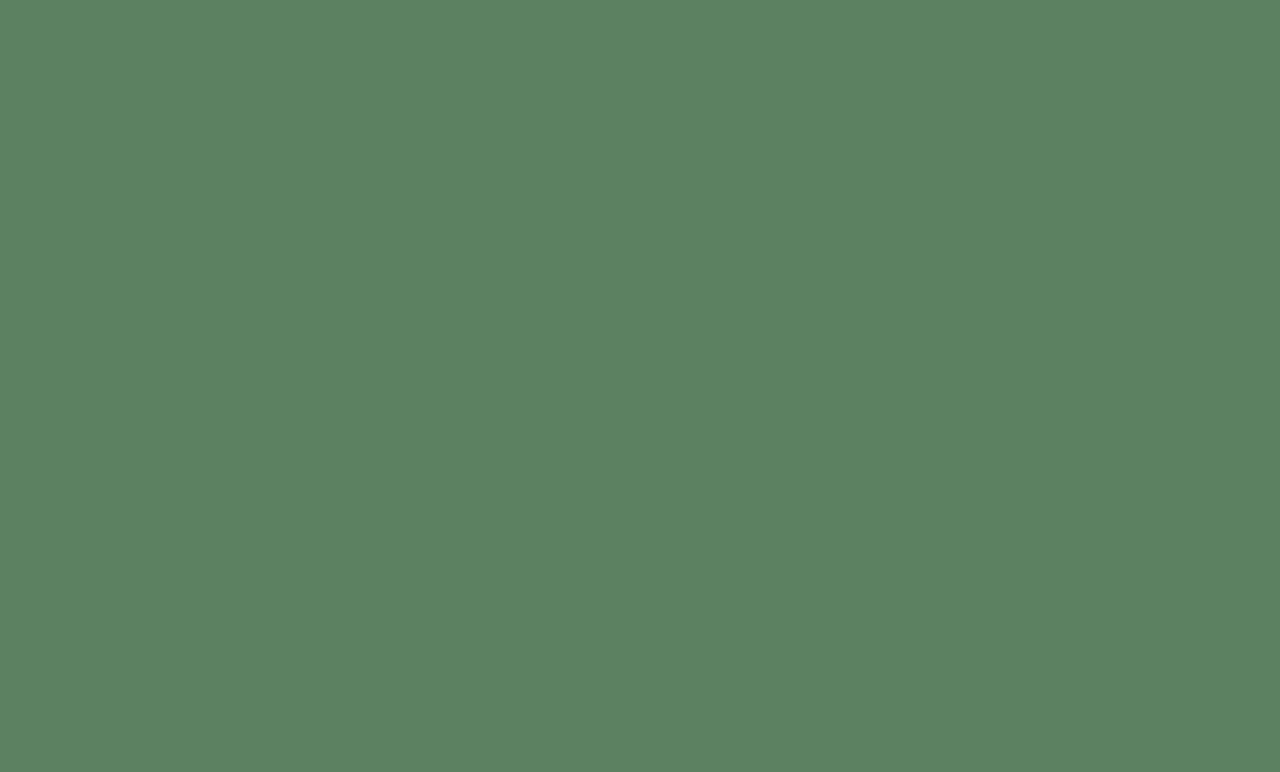
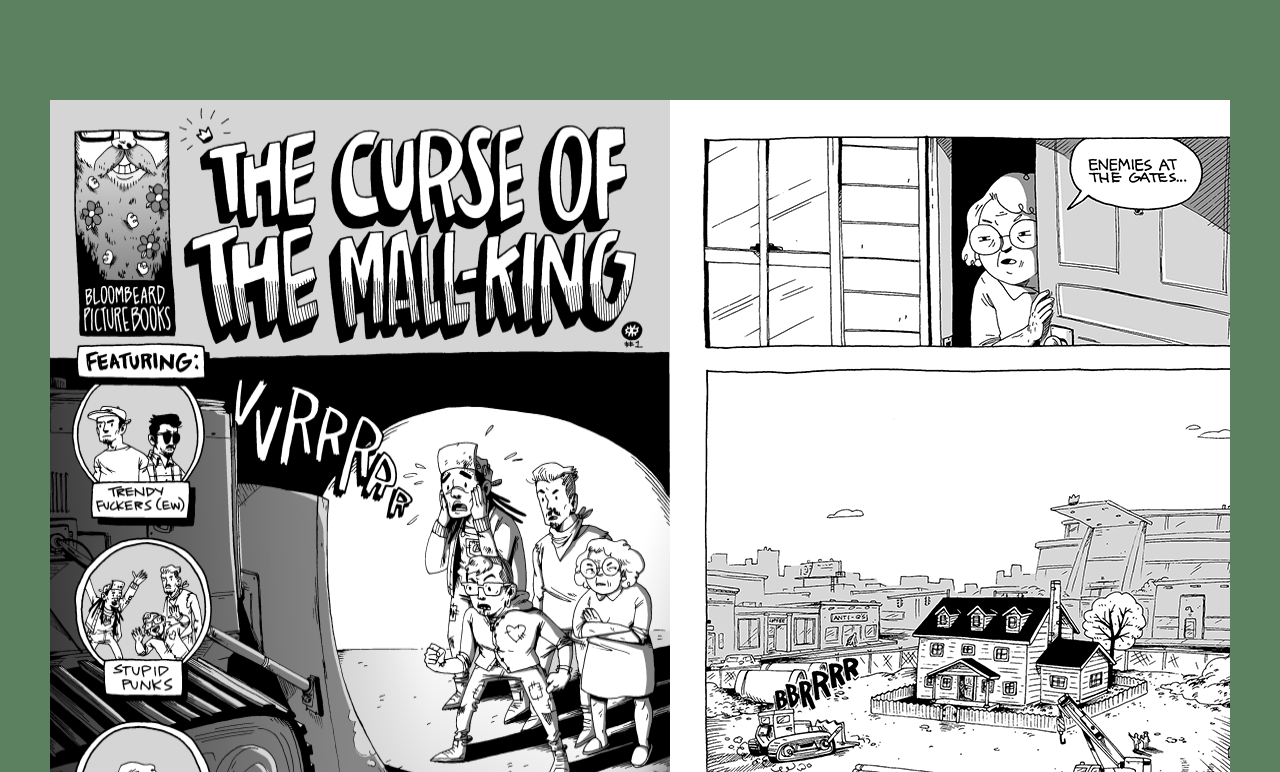
Before and after one commit to Bloombeard/bloombeard.github.io, a Next.js app: page /comics/mallKing in a window 1280 px wide. Shown: the part 848-1620 px from the top of the page. Before the commit the page ends 998 px from the top, so only its background shows below. Built offline with nearby package versions, Linux system fonts and the light colour scheme.

Commit message:
began work on reader

```diff
--- a/app/comics/mallKing/page.tsx
+++ b/app/comics/mallKing/page.tsx
@@ -3,11 +3,14 @@ import Image from 'next/image'
 
 import ContentHeader from "@/common/components/ContentHeader";
 import { mallKingHeader } from "@/common/constants/headerBlocks";
+import { mallKingPages } from "@/common/constants/comicPages";
+import ComicReader from "@/common/components/ComicReader";
 
 const MallKing = () => {
   return (
     <main>
       <ContentHeader block={mallKingHeader} />
+      <ComicReader pages={mallKingPages} />
     </main>
   );
 };
--- a/common/components/ComicReader.tsx
+++ b/common/components/ComicReader.tsx
@@ -1,20 +1,23 @@
 import React from "react";
-import Image from "next/image";
-import { Courier_Prime, Oswald } from "next/font/google";
-
-
-const oswald = Oswald({
-  subsets: ["latin"],
-});
-
-const courierPrime = Courier_Prime({
-  subsets: ['latin'],
-  weight: ["400", "700"],
-})
+import Image, { StaticImageData } from "next/image";
+import { TComicPages } from "../types/types";
 
 interface TProps {
+    pages: TComicPages
 }
 
 const ComicReader = (props: TProps) => {
+    const { pages } = props
 
+    return (
+        <div className="comic-reader__wrapper">
+            <div className="comic-reader__pages">
+                {pages.map(page => (
+                    <Image className="comic-reader__page" src={page.image} alt={page.altText} key={page.altText} />
+                ))}
+            </div>
+        </div>
+    )
 }
+
+export default ComicReader
--- a/common/constants/comicPages.ts
+++ b/common/constants/comicPages.ts
@@ -1,3 +1,5 @@
+import { TComicPages } from '../types/types'
+
 import MallKing00 from '@/common/assets/mallKingPages/MallKing00.png'
 import MallKing01 from '@/common/assets/mallKingPages/MallKing01.png'
 import MallKing02 from '@/common/assets/mallKingPages/MallKing02.png'
@@ -18,6 +20,77 @@ import MallKing16 from '@/common/assets/mallKingPages/MallKing16.png'
 import MallKing17 from '@/common/assets/mallKingPages/MallKing17.png'
 
 
-export const mallKingPages = [
-
+export const mallKingPages: TComicPages = [
+    {
+        altText: 'Mall King front cover',
+        image: MallKing00,
+    },
+    {
+        altText: 'Mall King page 1',
+        image: MallKing01,
+    },
+    {
+        altText: 'Mall King page 2',
+        image: MallKing02,
+    },
+    {
+        altText: 'Mall King page 3',
+        image: MallKing03,
+    },
+    {
+        altText: 'Mall King page 4',
+        image: MallKing04,
+    },
+    {
+        altText: 'Mall King page 5',
+        image: MallKing05,
+    },
+    {
+        altText: 'Mall King page 6',
+        image: MallKing06,
+    },
+    {
+        altText: 'Mall King page 7',
+        image: MallKing07,
+    },
+    {
+        altText: 'Mall King page 8',
+        image: MallKing08,
+    },
+    {
+        altText: 'Mall King page 9',
+        image: MallKing09,
+    },
+    {
+        altText: 'Mall King page 10',
+        image: MallKing10,
+    },
+    {
+        altText: 'Mall King page 11',
+        image: MallKing11,
+    },
+    {
+        altText: 'Mall King page 12',
+        image: MallKing12,
+    },
+    {
+        altText: 'Mall King page 13',
+        image: MallKing13,
+    },
+    {
+        altText: 'Mall King page 14',
+        image: MallKing14,
+    },
+    {
+        altText: 'Mall King page 15',
+        image: MallKing15,
+    },
+    {
+        altText: 'Mall King page 16',
+        image: MallKing16,
+    },
+    {
+        altText: 'Mall King back cover',
+        image: MallKing17,
+    },
 ]
--- a/common/styles/_base.scss
+++ b/common/styles/_base.scss
@@ -8,7 +8,8 @@ body {
 
 main {
     display: flex;
-    justify-content: center;
+    align-items: center;
+    flex-direction: column;
     padding: 17px;
 
     @media (min-width: $screen-sm-min) {
--- /dev/null
+++ b/common/styles/_comic-reader.scss
@@ -0,0 +1,15 @@
+@import "_variables";
+
+.comic-reader__wrapper {
+
+    .comic-reader__pages {
+        display: flex;
+        flex-direction: row;
+        width: 100%;
+        overflow-x: scroll;
+
+        .comic-reader__page {
+
+        }
+    }
+    }
--- a/common/styles/style.scss
+++ b/common/styles/style.scss
@@ -8,3 +8,4 @@
 @import '_content-header';
 @import '_slide-panel';
 @import '_publications';
+@import '_comic-reader';
```
Also changed, not shown: common/types/types.ts (+9 -0 lines).
